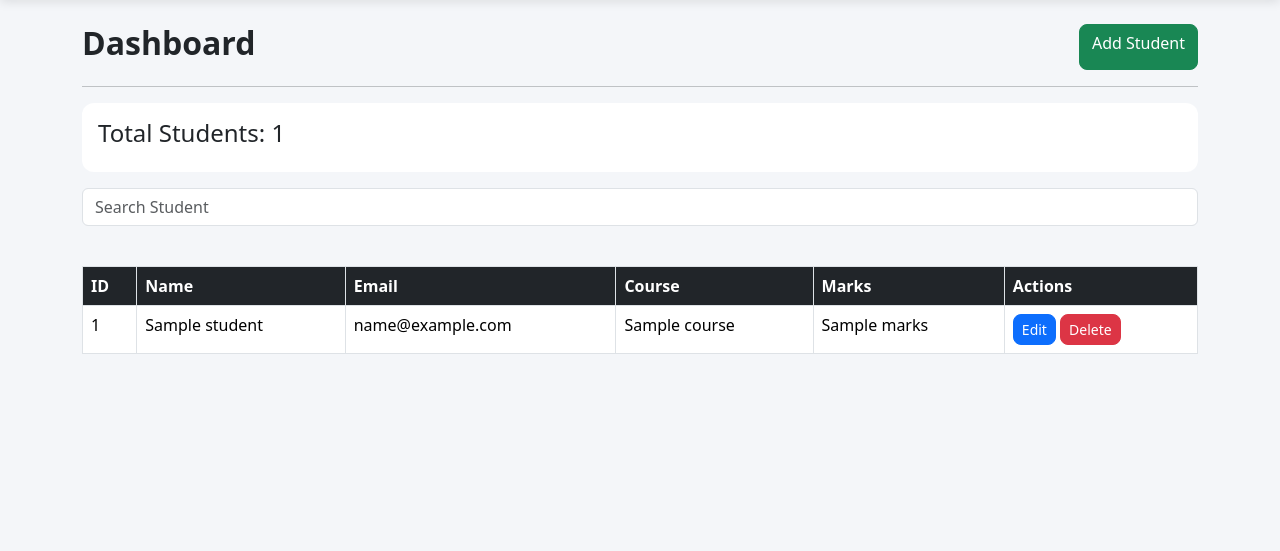
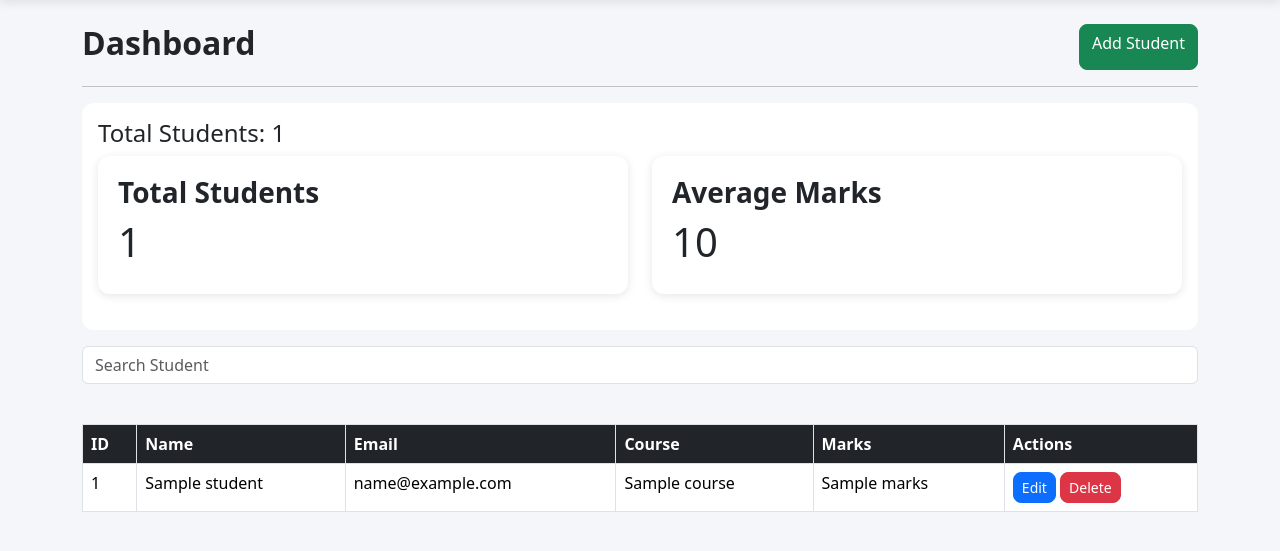
Before and after one commit to BurukalaManiReethika/student-management-system, a Python web app: template templates/index.html in a window 1280 px wide. Shown: the part 56-607 px from the top of the page. Run offline with Jinja, Linux system fonts and the light colour scheme; the template is opened without the code that fills it: most values are stand-ins (such as "Sample title", 1, 10 or a date in 2020).

Commit message:
Update index.html

```diff
--- a/templates/index.html
+++ b/templates/index.html
@@ -23,6 +23,31 @@ Add Student
 Total Students:
 {{ total_students }}
 </h4>
+  <div class="row">
+
+<div class="col-md-6">
+<div class="dashboard-card">
+
+<h3>Total Students</h3>
+
+<h1>{{ total_students }}</h1>
+
+</div>
+</div>
+
+<div class="col-md-6">
+<div class="dashboard-card">
+
+<h3>Average Marks</h3>
+
+<h1>{{ avg_marks }}</h1>
+
+</div>
+</div>
+
+</div>
+
+
 
 </div>
 
```
